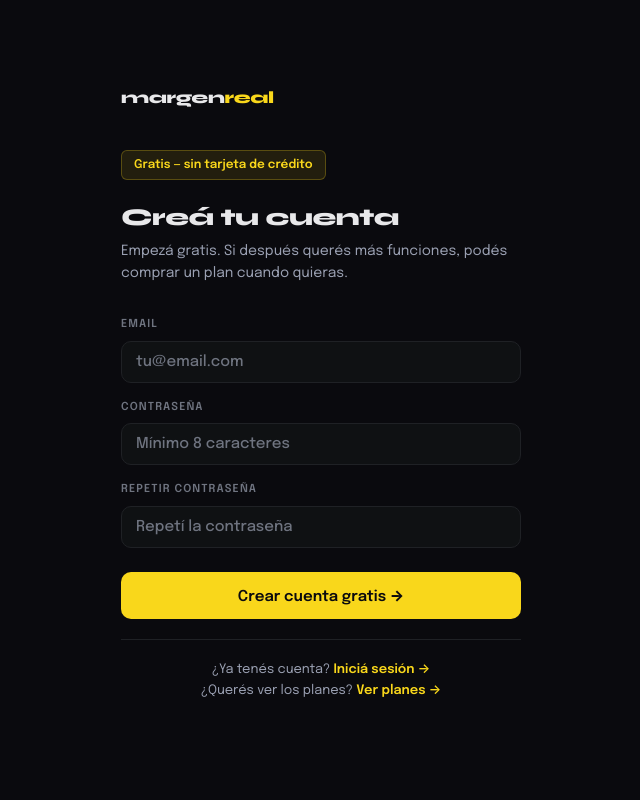
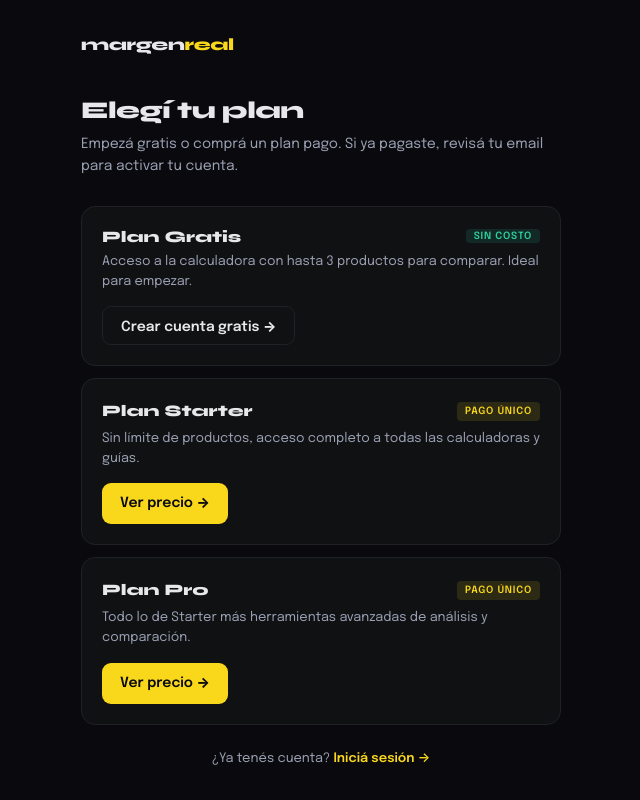
Before and after one commit to mapache2k/margenreal, a Next.js app: page /registro in a window 1280 px wide. Shown: the whole page, without its empty margins (319-959 px from the left). Built offline with nearby package versions, Linux system fonts and the light colour scheme.

Commit message:
feat: /registro muestra seleccion de plan primero — gratis abre form, pago va a /pricing

```diff
--- a/pages/registro.tsx
+++ b/pages/registro.tsx
@@ -6,13 +6,16 @@ import Link from 'next/link';
 
 const SESSION_KEY = 'mr_session';
 
+type Step = 'plan' | 'form';
+
 export default function RegistroPage() {
   const router = useRouter();
-  const [email, setEmail]       = useState('');
-  const [password, setPassword] = useState('');
+  const [step, setStep]           = useState<Step>('plan');
+  const [email, setEmail]         = useState('');
+  const [password, setPassword]   = useState('');
   const [password2, setPassword2] = useState('');
-  const [status, setStatus]     = useState<'idle' | 'loading' | 'error'>('idle');
-  const [errorMsg, setErrorMsg] = useState('');
+  const [status, setStatus]       = useState<'idle' | 'loading' | 'error'>('idle');
+  const [errorMsg, setErrorMsg]   = useState('');
 
   useEffect(() => {
     if (typeof window !== 'undefined' && localStorage.getItem(SESSION_KEY)) {
@@ -54,12 +57,30 @@ export default function RegistroPage() {
       </Head>
       <style>{`
         .reg-wrap { min-height: 100vh; display: flex; align-items: center; justify-content: center; background: var(--bg); padding: 24px; }
-        .reg-box { width: 100%; max-width: 400px; }
+        .reg-box { width: 100%; max-width: 480px; }
         .reg-logo { font-family: var(--font-display); font-size: 1.0625rem; font-weight: 800; color: var(--text); letter-spacing: -0.02em; margin-bottom: 40px; text-decoration: none; display: block; }
         .reg-logo span { color: var(--accent); }
         .reg-title { font-family: var(--font-display); font-size: 1.5rem; font-weight: 800; color: var(--text); letter-spacing: -0.02em; margin: 0 0 8px; }
-        .reg-sub { font-size: 0.875rem; color: var(--muted); margin: 0 0 32px; line-height: 1.6; }
-        .reg-free-badge { display: inline-block; margin-bottom: 24px; font-size: 0.75rem; font-weight: 700; background: rgba(249,215,27,0.1); color: var(--accent); border: 1px solid rgba(249,215,27,0.25); border-radius: 6px; padding: 5px 12px; }
+        .reg-sub { font-size: 0.875rem; color: var(--muted); margin: 0 0 28px; line-height: 1.6; }
+
+        /* Plan cards */
+        .plan-cards { display: flex; flex-direction: column; gap: 12px; margin-bottom: 8px; }
+        .plan-card { border: 1.5px solid var(--border); border-radius: 14px; padding: 20px; cursor: pointer; background: var(--surface); transition: border-color 0.15s; text-align: left; width: 100%; font-family: inherit; }
+        .plan-card:hover { border-color: var(--accent); }
+        .plan-card-top { display: flex; align-items: center; justify-content: space-between; margin-bottom: 6px; }
+        .plan-card-name { font-size: 1rem; font-weight: 800; color: var(--text); font-family: var(--font-display); }
+        .plan-card-badge-free { font-size: 0.625rem; font-weight: 800; text-transform: uppercase; letter-spacing: 0.08em; background: rgba(45,212,160,0.12); color: #2dd4a0; border-radius: 4px; padding: 2px 8px; }
+        .plan-card-badge-paid { font-size: 0.625rem; font-weight: 800; text-transform: uppercase; letter-spacing: 0.08em; background: rgba(249,215,27,0.12); color: var(--accent); border-radius: 4px; padding: 2px 8px; }
+        .plan-card-desc { font-size: 0.8125rem; color: var(--muted); line-height: 1.55; }
+        .plan-card-price { font-size: 0.875rem; font-weight: 700; color: var(--muted); margin-top: 10px; }
+        .plan-card-cta { margin-top: 14px; display: inline-block; font-size: 0.875rem; font-weight: 800; padding: 10px 18px; border-radius: 9px; transition: opacity 0.15s; text-decoration: none; }
+        .plan-card-cta-free { background: var(--surface); border: 1.5px solid var(--border); color: var(--text); }
+        .plan-card-cta-paid { background: var(--accent); color: var(--bg); }
+        .plan-card:hover .plan-card-cta-free { border-color: var(--accent); color: var(--accent); }
+
+        /* Form */
+        .reg-back { background: none; border: none; color: var(--muted); font-size: 0.8125rem; cursor: pointer; font-family: inherit; padding: 0; margin-bottom: 28px; display: flex; align-items: center; gap: 6px; transition: color 0.15s; }
+        .reg-back:hover { color: var(--text); }
         .reg-label { display: block; font-size: 0.6875rem; font-weight: 700; text-transform: uppercase; letter-spacing: 0.1em; color: var(--muted-2); margin-bottom: 8px; }
         .reg-input { width: 100%; background: var(--surface); border: 1.5px solid var(--border); color: var(--text); font-size: 0.9375rem; padding: 12px 14px; border-radius: 10px; outline: none; font-family: inherit; box-sizing: border-box; transition: border-color 0.15s; }
         .reg-input:focus { border-color: var(--accent); }
@@ -68,21 +89,60 @@ export default function RegistroPage() {
         .reg-btn:hover { opacity: 0.9; }
         .reg-btn:disabled { opacity: 0.5; cursor: not-allowed; }
         .reg-error { font-size: 0.8125rem; color: #ef4444; margin-top: 12px; }
-        .reg-footer { margin-top: 24px; font-size: 0.8125rem; color: var(--muted); text-align: center; }
+        .reg-footer { margin-top: 20px; font-size: 0.8125rem; color: var(--muted); text-align: center; }
         .reg-footer a { color: var(--accent); text-decoration: none; font-weight: 600; }
-        .reg-divider { margin: 20px 0; border: none; border-top: 1px solid var(--border); }
-        .reg-plan-note { font-size: 0.8125rem; color: var(--muted); text-align: center; line-height: 1.6; }
-        .reg-plan-note a { color: var(--accent); font-weight: 600; text-decoration: none; }
       `}</style>
 
       <div className="reg-wrap">
         <div className="reg-box">
           <Link href="/" className="reg-logo">margen<span>real</span></Link>
 
-          <div className="reg-free-badge">Gratis — sin tarjeta de crédito</div>
+          {step === 'plan' ? (
+            <>
+              <h1 className="reg-title">Elegí tu plan</h1>
+              <p className="reg-sub">Empezá gratis o comprá un plan pago. Si ya pagaste, revisá tu email para activar tu cuenta.</p>
 
-          <h1 className="reg-title">Creá tu cuenta</h1>
-          <p className="reg-sub">Empezá gratis. Si después querés más funciones, podés comprar un plan cuando quieras.</p>
+              <div className="plan-cards">
+                {/* Gratis */}
+                <button className="plan-card" onClick={() => setStep('form')}>
+                  <div className="plan-card-top">
+                    <span className="plan-card-name">Plan Gratis</span>
+                    <span className="plan-card-badge-free">Sin costo</span>
+                  </div>
+                  <div className="plan-card-desc">Acceso a la calculadora con hasta 3 productos para comparar. Ideal para empezar.</div>
+                  <div className="plan-card-cta plan-card-cta-free">Crear cuenta gratis →</div>
+                </button>
+
+                {/* Starter */}
+                <Link href="/pricing" className="plan-card" style={{ textDecoration: 'none' }}>
+                  <div className="plan-card-top">
+                    <span className="plan-card-name">Plan Starter</span>
+                    <span className="plan-card-badge-paid">Pago único</span>
+                  </div>
+                  <div className="plan-card-desc">Sin límite de productos, acceso completo a todas las calculadoras y guías.</div>
+                  <div className="plan-card-cta plan-card-cta-paid">Ver precio →</div>
+                </Link>
+
+                {/* Pro */}
+                <Link href="/pricing" className="plan-card" style={{ textDecoration: 'none' }}>
+                  <div className="plan-card-top">
+                    <span className="plan-card-name">Plan Pro</span>
+                    <span className="plan-card-badge-paid">Pago único</span>
+                  </div>
+                  <div className="plan-card-desc">Todo lo de Starter más herramientas avanzadas de análisis y comparación.</div>
+                  <div className="plan-card-cta plan-card-cta-paid">Ver precio →</div>
+                </Link>
+              </div>
+
+              <div className="reg-footer" style={{ marginTop: 24 }}>
+                ¿Ya tenés cuenta? <Link href="/login">Iniciá sesión →</Link>
+              </div>
+            </>
+          ) : (
+            <>
+              <button className="reg-back" onClick={() => setStep('plan')}>← Volver a los planes</button>
+              <h1 className="reg-title">Crear cuenta gratis</h1>
+              <p className="reg-sub">Sin tarjeta de crédito. Podés comprar un plan en cualquier momento.</p>
 
               <form onSubmit={handleSubmit}>
                 <div className="reg-field">
@@ -103,11 +163,11 @@ export default function RegistroPage() {
                 {errorMsg && <div className="reg-error">{errorMsg}</div>}
               </form>
 
-          <hr className="reg-divider" />
-          <p className="reg-plan-note">
-            ¿Ya tenés cuenta? <Link href="/login">Iniciá sesión →</Link><br />
-            ¿Querés ver los planes? <Link href="/pricing">Ver planes →</Link>
-          </p>
+              <div className="reg-footer">
+                ¿Ya tenés cuenta? <Link href="/login">Iniciá sesión →</Link>
+              </div>
+            </>
+          )}
         </div>
       </div>
     </>
```
Lines whose indentation alone changed are shown as unchanged.
